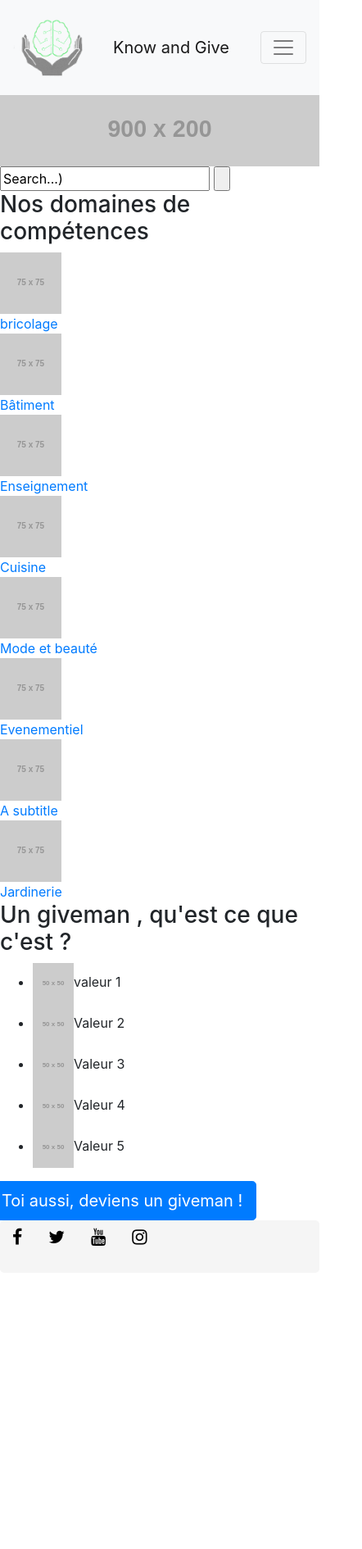
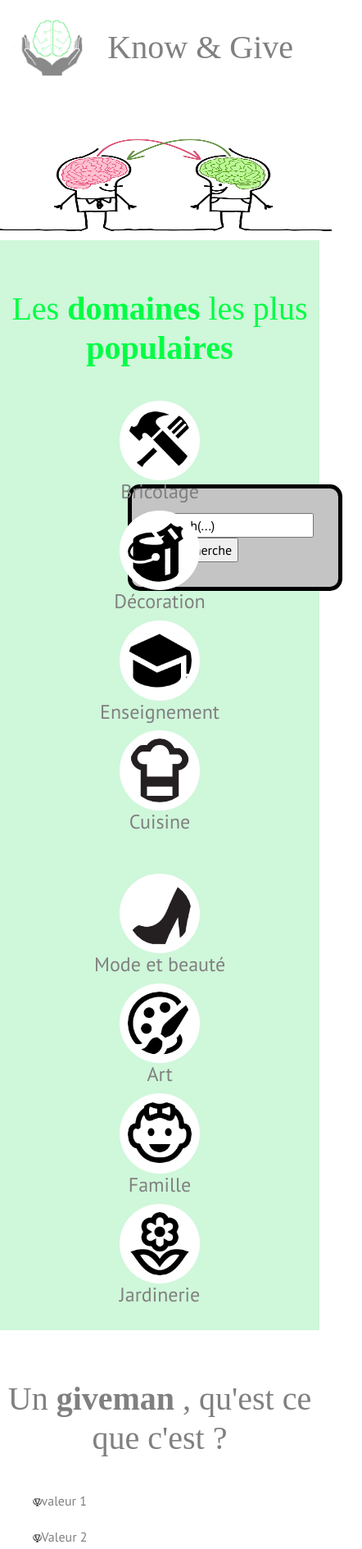
Before and after one commit to WildCodeSchool/toulouse-0218-js-knowandgive, a plain HTML site: page index.html in a window 390 px wide. Shown: the top 1890 px of the page at 82% size, 442 px wide, since content can reach past the window. Before the commit the page ends 1553 px from the top, so only its background shows below. Drawn offline with nearby package versions, Linux system fonts and the light colour scheme; placeholder pictures from the web are drawn by us; a web font is replaced by a local one.

Commit message:
css index.html

```diff
--- a/index.html
+++ b/index.html
@@ -9,13 +9,15 @@
     <link rel="stylesheet" href="https://maxcdn.bootstrapcdn.com/bootstrap/4.0.0/css/bootstrap.min.css" integrity="sha384-Gn5384xqQ1aoWXA+058RXPxPg6fy4IWvTNh0E263XmFcJlSAwiGgFAW/dAiS6JXm" crossorigin="anonymous">
     <link rel="stylesheet" href="https://cdnjs.cloudflare.com/ajax/libs/font-awesome/4.7.0/css/font-awesome.min.css">
     <link rel="stylesheet" href="style.css">
+    <link href="https://fonts.googleapis.com/css?family=PT+Sans" rel="stylesheet">
+    <link href="https://fonts.googleapis.com/css?family=Amaranth" rel="stylesheet">
 
-    <title></title>
+    <title>Know & Give</title>
   </head>
   <body>
-       <nav class="navbar navbar-expand-lg navbar-light bg-light">
+    <nav class="navbar navbar-expand-lg">
       <img class="logo" src="img/logo.png">
-      <a class="navbar-brand" href="#">Know and Give</a>
+      <a class="navbar-brand" href="#">Know & Give</a>
       <button class="navbar-toggler" type="button" data-toggle="collapse" data-target="#navbarNavAltMarkup" aria-controls="navbarNavAltMarkup" aria-expanded="false" aria-label="Toggle navigation">
         <span class="navbar-toggler-icon"></span>
       </button>
@@ -23,134 +25,133 @@
         <ul class="navbar-nav ml-auto">
           <div class="navbar-nav">
             <a class="nav-item nav-link active" href="#">S'inscrire<span class="sr-only">(current)</span></a>
-          <button type="button" class="btn btn-primary" data-toggle="modal" data-target="#myModal">Connexion  </button>
-        <!-- The Modal -->
-        <div class="modal fade" id="myModal">
-          <div class="modal-dialog">
+
+
+
+
+            <button type="button" class="btn btn-primary" data-toggle="modal" data-target="#exampleModal">Connexion  </button>
+
+
+            <div class="modal fade" id="exampleModal" tabindex="-1" role="dialog" aria-labelledby="exampleModalLabel" aria-hidden="true">
+              <div class="modal-dialog" role="document">
                 <div class="modal-content">
-              <!-- Modal Header -->
                   <div class="modal-header">
+                    <h5 class="modal-title" id="exampleModalLabel">Connexion</h5>
+                    <button type="button" class="close" data-dismiss="modal" aria-label="Close">
+                      <span aria-hidden="true">&times;</span>
+                    </button>
+                  </div>
                   <div class="modal-body">
-                  <div class="container">
-                    <div class="row">
-                      <div class="col-sm-12">
-                        <div class="well well-sm">
+
                     <form>
-                            <div class="row">
-                              <div class="col-sm-12">
-                                <div class="form-group">
-                                  <label for="name">Identifiant</label>
-                                  <input type="text" class="form-control" placeholder="Pseudo" required="required" />
+                      <div class="form-group row">
+                        <label for="identifiant" class="col-sm-4 col-form-label"><i class="fa fa-user"> </i> Identifiant</label>
+                        <div class="col-sm-6">
+                          <input type="text" class="form-control" id="identifiant">
                         </div>
-                                <div class="form-group">
-                                  <label for="mdp">Mot de passe</label>
-                                  <div class="input-group">
-                                    <span class="input-group-addon"><span class="glyphicon glyphicon-envelope"></span></span>
-                                    <input type="email" class="form-control" placeholder="0000000" required="required" />
+                      </div>
+                      <div class="form-group row">
+                        <label for="motDePasse" class="col-sm-4 col-form-label"><i class="fa fa-key"> </i> Mot de passe</label>
+                        <div class="col-sm-6">
+                            <input type="text" class="form-control" id="motDePasse">
+                        </div>
+                      </div>
+                    </form>
+
+
+                  </div>
+                  <div class="modal-footer">
+                    <button type="button" class="btn btn-primary">Valider</button>
                   </div>
                 </div>
               </div>
             </div>
-                              <div class="col-sm-12">
-                                <button type="submit" class="btn btn-primary pull-right" id="btnContactUs">Se connecter</button>
-                              </div>
-                            </div>
-                          </form>
-                        </div>
-                      </div>
-                    </div>
-                  </div>
-                </div>
-                <button type="button" class="close" data-dismiss="modal">&times;</button>
-              </div>
-            </div>
-          </div>
-        </div>
-      </div>
+
+
+
+
           </div>
         </ul>
       </div>
     </nav>
 <!-- searchbar , plus image à ajouter pour que la bar soit par dessus .-->
-    <div class="position relative">
-      <img src="http://via.placeholder.com/900x200" width=100%/>
+    <div class="row position">
+      <img src="img/echange_cerveau.png" alt="imageSearch"/>
       <div id="searchbar">
         <form action="#" class="formulaire">
-          <input class="champ" type="text" value="Search...)"/>
-            <input class="bouton" type="button" value=" " />
+          <input class="champ" type="text" value="Search(...)"/>
+            <input class="bouton" type="button" value="Je recherche" />
         </form>
       </div>
     </div>
-  <!--                            -----------------                 -->
+  <!--                                           -->
     <div class="row">
       <div class="col-xs-3"></div>
       <div class="col-xs-6"></div>
       <!-- implémenter la vidéo ici -->
       <div class="col-xs-3"></div>
     </div>
-  <!--                            ----------------                 -->
+  <!--                                          -->
 
-
-      <h3>Nos domaines de compétences </h3>
-      <div class = "row">
+    <div class="competences">
+      <h3>Les <b>domaines</b> les plus <b>populaires</b></h3>
+      <div class = "row items">
       <div class = "col-md-3">
-        <img src="http://via.placeholder.com/75x75" alt="vignette bricolage"><br>
-        <a href="#">bricolage</a><!-- Page de recherche correspondante -->
+        <img src="img/bricolage.png" alt="vignette bricolage" width="25%"><br>
+        <h4>Bricolage</h4><!-- Page de recherche correspondante -->
       </div>
       <div class = "col-md-3">
-        <img src="http://via.placeholder.com/75x75" alt="vignette Bâtiment"><br>
-        <a href="#">Bâtiment</a><!-- Page de recherche correspondante -->
+        <img src="img/decoration.png" alt="vignette Décoration" width="25%"><br>
+        <h4>Décoration</h4><!-- Page de recherche correspondante -->
       </div>
       <div class = "col-md-3">
-        <img src="http://via.placeholder.com/75x75" alt="vignette Enseignement"><br>
-        <a href="#">Enseignement</a><!-- Page de recherche correspondante -->
+        <img src="img/enseignement.png" alt="vignette Enseignement" width="25%"><br>
+        <h4>Enseignement</h4><!-- Page de recherche correspondante -->
       </div>
       <div class = "col-md-3">
-        <img src="http://via.placeholder.com/75x75" alt="vignette Cuisine"><br>
-        <a href="#">Cuisine</a><!-- Page de recherche correspondante -->
+        <img src="img/cuisine.png" alt="vignette Cuisine" width="25%"><br>
+        <h4>Cuisine</h4><!-- Page de recherche correspondante -->
       </div>
     </div>
-    <div class = "row">
+    <div class = "row items">
       <div class = "col-md-3">
-        <img src="http://via.placeholder.com/75x75" alt="vignette Mode_et_beauté"><br>
-        <a href="#">Mode et beauté</a><!-- Page de recherche correspondante -->
+        <img src="img/mode-et-beauté.png" alt="vignette Mode_et_beauté" width="25%"><br>
+        <h4>Mode et beauté</h4><!-- Page de recherche correspondante -->
       </div>
       <div class = "col-md-3">
-        <img src="http://via.placeholder.com/75x75" alt="vignette Evènementiel"><br>
-        <a href="#">Evenementiel</a><!-- Page de recherche correspondante -->
+        <img src="img/art.png" alt="vignette Art" width="25%"><br>
+        <h4>Art</h4><!-- Page de recherche correspondante -->
       </div>
       <div class = "col-md-3">
-        <img src="http://via.placeholder.com/75x75" alt="vignette A_subtitle"><br>
-        <a href="#">A subtitle</a><!-- Page de recherche correspondante -->
+        <img src="img/famille.png" alt="vignette Famille" width="25%"><br>
+        <h4>Famille</h4><!-- Page de recherche correspondante -->
       </div>
       <div class = "col-md-3">
-        <img src="http://via.placeholder.com/75x75" alt="vignette Jardinerie"><br>
-        <a href="#">Jardinerie</a><!-- Page de recherche correspondante -->
+        <img src="img/jardinerie.png" alt="vignette Jardinerie" width="25%"><br>
+        <h4>Jardinerie</h4><!-- Page de recherche correspondante -->
+      </div>
     </div>
   </div>
 
     <!--                                       ------------                      -------->
-      <div>
-        <h3>Un giveman , qu'est ce que c'est ?</h3>
+      <div class="giveman">
+        <h3>Un <b>giveman</b> , qu'est ce que c'est ?</h3>
           <ul>
-            <li><img src="http://via.placeholder.com/50x50" alt="vignette valeur 1">valeur 1</li>
-            <li><img src="http://via.placeholder.com/50x50" alt="vignette valeur 2">Valeur 2</li>
-            <li><img src="http://via.placeholder.com/50x50" alt="vignette valeur 3">Valeur 3</li>
-            <li><img src="http://via.placeholder.com/50x50" alt="vignette valeur 4">Valeur 4</li>
-            <li><img src="http://via.placeholder.com/50x50" alt="vignette valeur 5">Valeur 5</li>
+            <li><img src="img/giveman.png" alt="vignette valeur 1" width="3%">valeur 1</li>
+            <li><img src="img/giveman.png" alt="vignette valeur 2" width="3%">Valeur 2</li>
+            <li><img src="img/giveman.png" alt="vignette valeur 3" width="3%">Valeur 3</li>
+            <li><img src="img/giveman.png" alt="vignette valeur 4" width="3%">Valeur 4</li>
+            <li><img src="img/giveman.png" alt="vignette valeur 5" width="3%">Valeur 5</li>
           </ul>
+
+    <!--                                       -------------                      ---->
+          <button type="button" class="btn btn-primary btn-lg" data-toggle="modal" data-target="#myModal">
+            <img src="img/giveman.png" alt="giveman" width="10%">
+            Toi aussi, deviens un giveman !
+            <img src="img/giveman.png" alt="giveman" width="10%">
+          </button>
       </div>
 
-    <!--                                       -------------                      ---->
-      <div class="row">
-        <div class="col-xs-3"></div>
-        <div class="col-xs-6"></div>
-          <button type="button" class="btn btn-primary btn-lg" data-toggle="modal" data-target="#myModal">
-            Toi aussi, deviens un giveman !
-          </button>
-        <div class="col-xs-3"></div>
-      </div>
-        </body>
 
 
     <!-- --------------------------------------------------------------------------------------------------------------->
@@ -163,18 +164,19 @@
           <div class="col-md-6  col-lg-3 ">
 
             <ul class="nav">
-                    <li class="nav-item"><a href="" class="nav-link pl-0"><i class="fa fa-facebook fa-lg"></i></a></li>
-                    <li class="nav-item"><a href="" class="nav-link"><i class="fa fa-twitter fa-lg"></i></a></li>
-                    <li class="nav-item"><a href="" class="nav-link"><i class="fa fa-youtube fa-lg"></i></a></li>
-                    <li class="nav-item"><a href="" class="nav-link"><i class="fa fa-instagram fa-lg"></i></a></li>
+                <li class="nav-item"><a href="" class="nav-link"><img src="img/facebook.png" alt="facebook" width="13px"></a></li>
+                <li class="nav-item"><a href="" class="nav-link"><img src="img/instagram.png" alt="instagram" width="35px"></a></li>
+                <li class="nav-item"><a href="" class="nav-link"><img src="img/wcs.png" alt="instagram" width="30px"></a></li>
+                <li class="nav-item"><a href="" class="nav-link"><img src="img/twitter.png" alt="instagram" width="30px"></a></li>
             </ul>
             <br>
+            <p>By Wild Code School</p>
           </div>
+        </div>
+    </div>
+  </footer>
+</body>
 
-        </div>
-
-</footer>
-</div>
  <script src="https://code.jquery.com/jquery-3.2.1.slim.min.js" integrity="sha384-KJ3o2DKtIkvYIK3UENzmM7KCkRr/rE9/Qpg6aAZGJwFDMVNA/GpGFF93hXpG5KkN" crossorigin="anonymous"></script>
       <script src="https://cdnjs.cloudflare.com/ajax/libs/popper.js/1.12.9/umd/popper.min.js" integrity="sha384-ApNbgh9B+Y1QKtv3Rn7W3mgPxhU9K/ScQsAP7hUibX39j7fakFPskvXusvfa0b4Q" crossorigin="anonymous"></script>
       <script src="https://maxcdn.bootstrapcdn.com/bootstrap/4.0.0/js/bootstrap.min.js" integrity="sha384-JZR6Spejh4U02d8jOt6vLEHfe/JQGiRRSQQxSfFWpi1MquVdAyjUar5+76PVCmYl" crossorigin="anonymous"></script>
--- a/style.css
+++ b/style.css
@@ -1,19 +1,92 @@
-.fa
-{
-  color: black;
+body  {
+  color: grey;
+  font-family: 'PT Sans';
 }
-.fa:hover
-{color: blue;}
-
-
 
 footer {
-  color: black;
-  margin: 0 auto;
-  background: #F5F5F5 ;
-  border-radius: 5px;
+  background-color: #CFF7DA;
 }
+
+footer img {
+  opacity: 0.6;
+}
+
+footer img:hover {
+  opacity: 1;
+}
+
 .logo{
   width: 100px;
   height: 100px;
 }
+
+.navbar {
+  font-family: 'Amaranth';
+}
+
+.navbar > a {
+  font-size: 40px;
+  color: grey;
+}
+
+.competences {
+  background-color: #CFF7DA;
+}
+
+.competences img {
+  background-color: white;
+  border-radius: 50px;
+  padding: 10px;
+}
+
+.competences h3 {
+  color: #00FE44;
+}
+
+h3 {
+  text-align: center;
+  padding-top: 60px;
+  margin-bottom: 40px;
+  font-family: 'Amaranth';
+  font-size: 40px;
+}
+
+.items {
+  text-align: center;
+  margin-top: 20px;
+  padding-bottom: 20px;
+}
+
+.position > img {
+  position: relative;
+  width: 100%;
+  height: 35vw;
+}
+
+.position > #searchbar {
+  position: absolute;
+  top: 70%;
+  left: 40%;
+  border: 5px solid black;
+  border-radius: 15px;
+  background-color: #C4C4C4;
+  padding: 30px;
+}
+
+.giveman li {
+  list-style: none;
+  margin-bottom: 20px;
+}
+
+.giveman button {
+  background-color: grey;
+  border-color: grey;
+  margin-bottom: 40px;
+  margin-left: 25%;
+}
+
+.giveman button:hover {
+  background-color: #C4C4C4;
+  border-color: #C4C4C4;
+  margin-bottom: 40px;
+}
```
Also changed, not shown: app.js (added), img/art.png (added), img/batiment.png (added), img/bricolage.png (added), img/cuisine.png (added), img/decoration.png (added), img/echange_cerveau.png (added), img/enseignement.png (added), img/facebook.png (added), img/famille.png (added), img/giveman.png (added), img/instagram.png (added), img/jardinerie.png (added), img/mode-et-beauté.png (added), 2 more files. Lines whose indentation alone changed are shown as unchanged.
